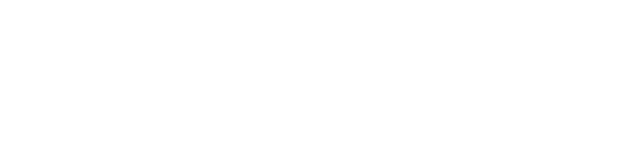
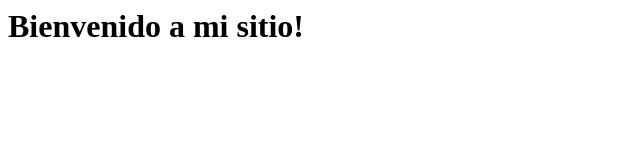
Before and after one commit to juanfg100/home, a plain HTML site: page index.html in a window 1280 px wide. Shown: the whole page, without its empty margins (0-640 px from the left). Drawn offline with Linux system fonts and the light colour scheme.

Commit message:
Update index.html

```diff
--- a/index.html
+++ b/index.html
@@ -17,3 +17,7 @@
   <meta property="og:url" content="https://juanfg100.github.io">
   <meta property="og:type" content="website">
 </head>
+
+<body>
+  <h1>Bienvenido a mi sitio!</h1>
+</body>
```
